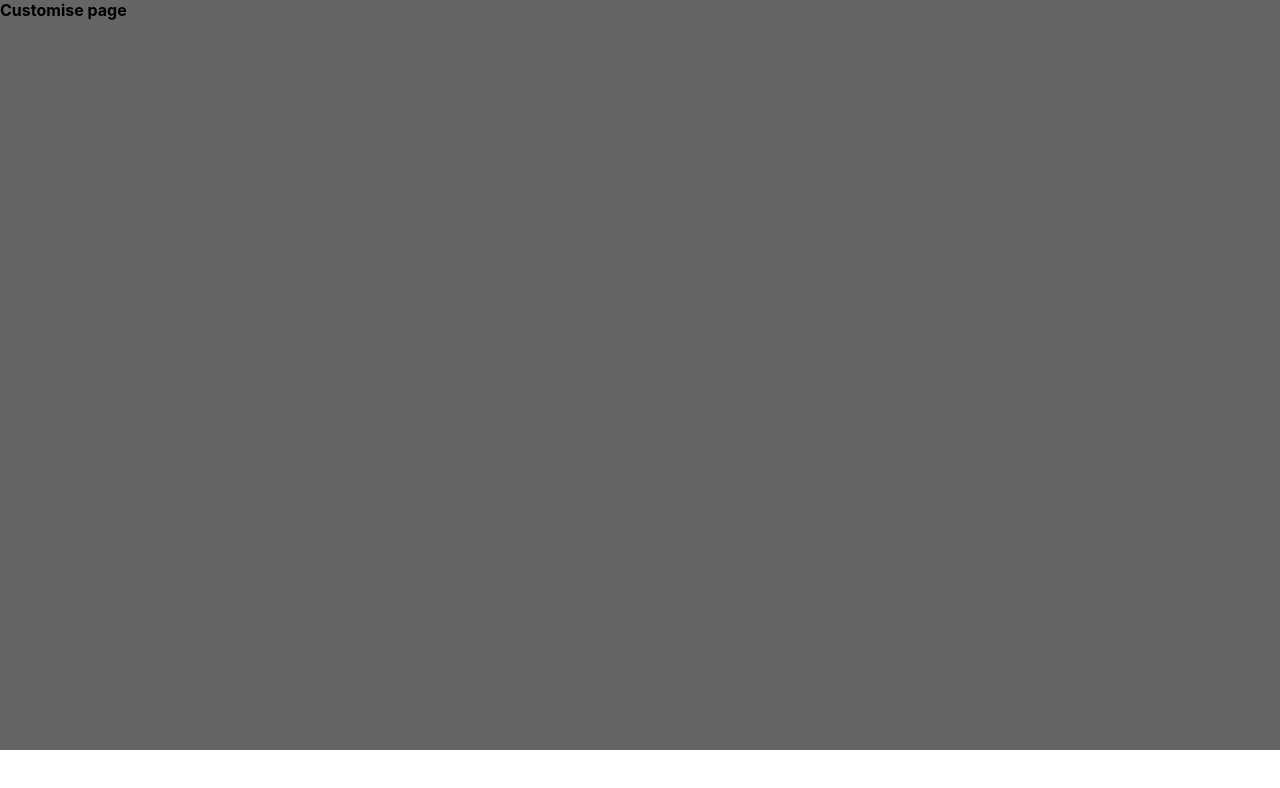
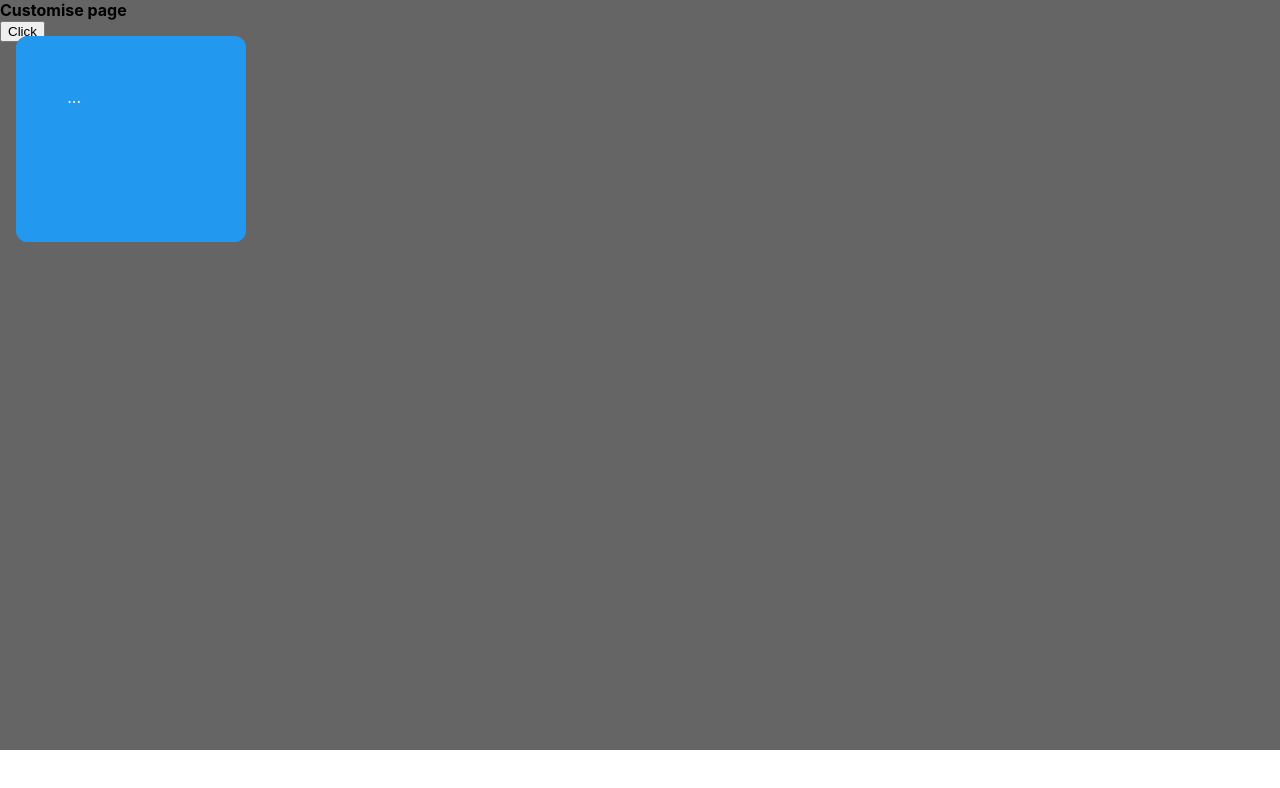
Before and after one commit to JingSZhuo/FY-Project-CV-Builder-Web-Application-, a React app in the folder cv-builder/: page /custom in a window 1280 px wide. Built offline with nearby package versions, Linux system fonts and the light colour scheme; some packages are replaced by stand-ins of ours.

Commit message:
added realtime database

```diff
--- a/cv-builder/package.json
+++ b/cv-builder/package.json
@@ -7,6 +7,8 @@
     "@testing-library/react": "^13.4.0",
     "@testing-library/user-event": "^13.5.0",
     "firebase": "^9.12.1",
+    "interactjs": "^1.10.17",
+    "moveable": "^0.37.1",
     "react": "^18.2.0",
     "react-dom": "^18.2.0",
     "react-scripts": "5.0.1",
--- a/cv-builder/src/firebase.js
+++ b/cv-builder/src/firebase.js
@@ -1,12 +1,8 @@
 // Import the functions you need from the SDKs you need
 import { initializeApp } from "firebase/app";
+import { getDatabase } from 'firebase/database';
 
 
-// TODO: Add SDKs for Firebase products that you want to use
-// https://firebase.google.com/docs/web/setup#available-libraries
-
-// Your web app's Firebase configuration
-// For Firebase JS SDK v7.20.0 and later, measurementId is optional
 const firebaseConfig = {
   apiKey: "AIzaSyCn-vsj2fUxxAP7FRY4UvhRdo93uFBdAZw",
   authDomain: "cvconstruct2022.firebaseapp.com",
@@ -14,10 +10,12 @@ const firebaseConfig = {
   storageBucket: "cvconstruct2022.appspot.com",
   messagingSenderId: "225800717774",
   appId: "1:225800717774:web:426a7fb3ccd0964c49d79f",
-  measurementId: "G-5EVXQ0V8NV"
+  measurementId: "G-5EVXQ0V8NV",
+  databaseURL: "https://cvconstruct2022-default-rtdb.europe-west1.firebasedatabase.app",
 };
 
 // Initialize Firebase
 const app = initializeApp(firebaseConfig);
+const database = getDatabase(app)
 
-export default app
+export default app;
--- a/cv-builder/src/main.css
+++ b/cv-builder/src/main.css
@@ -16,3 +16,18 @@
   margin-top: 50px;
   font-size: 20px;
 }
+
+/*CUSTOMISABLE PAGE CSS*/
+
+.draggable {
+  position: absolute ;
+  width: 10%;
+  min-height: 6.5em;
+  margin: 1rem 0 0 1rem;
+  background-color: #29e;
+  color: white;
+  border-radius: 0.75em;
+  padding: 4%;
+  touch-action: none;
+  user-select: none;
+}
--- a/cv-builder/src/main.js
+++ b/cv-builder/src/main.js
@@ -11,6 +11,7 @@ function MainApp() {
 
       <section className='section1'>
         <h1 className='header'>Header h1</h1>
+
       </section>
     </div>
   );
--- a/cv-builder/src/pages/customisePage.js
+++ b/cv-builder/src/pages/customisePage.js
@@ -1,11 +1,95 @@
+/*CSS FILES*/
 import '../main.css';
 import '../reset.css';
 
+/*PACKAGES*/
+import interact from 'interactjs';
+
+/*FIREBASE*/
+import { getDatabase, ref, set } from 'firebase/database';
+import db from '../firebase';
+
+
 function CustomiseApp () {
+
+    const position = { x: 0, y: 0 }
+
+    // target elements with the "draggable" class
+    interact('.draggable')
+        .draggable({
+        // enable inertial throwing
+        inertia: true,
+        // keep the element within the area of it's parent
+        modifiers: [
+            interact.modifiers.restrictRect({
+            restriction: 'parent',
+            endOnly: true
+            })
+        ],
+        // enable autoScroll
+        autoScroll: true,
+
+        listeners: {
+            // call this function on every dragmove event
+
+            move: dragMoveListener,
+
+            // call this function on every dragend event
+            end (event) {
+            var textEl = event.target.querySelector('p')
+
+            textEl && (textEl.textContent =
+                'moved a distance of ' +
+                (Math.sqrt(Math.pow(event.pageX - event.x0, 2) +
+                        Math.pow(event.pageY - event.y0, 2) | 0))
+                .toFixed(2) + 'px')
+            }
+
+        }
+    })
+
+    function dragMoveListener (event) {
+
+        let target = event.target
+        // keep the dragged position in the data-x/data-y attributes
+        let x = (parseFloat(target.getAttribute('data-x')) || 0) + event.dx
+        let y = (parseFloat(target.getAttribute('data-y')) || 0) + event.dy
+
+        // translate the element
+        target.style.transform = 'translate(' + x + 'px, ' + y + 'px)'
+
+        // update the posiion attributes
+        target.setAttribute('data-x', x)
+        target.setAttribute('data-y', y)
+    }
+
+    // this function is used later in the resizing and gesture demos
+    window.dragMoveListener = dragMoveListener
+
+    function testFunction(db) {
+        console.log("function success")
+        const data = getDatabase(db)
+        set(ref( data, 'user/'), {
+            username: "lol",
+            outerDiv: "some...div...changed",
+            empty: "" ,
+        });
+    }
+
+
     return(
         <div className='main'>
             <section className='section1'>
                 <h1>Customise page</h1>
+
+                <div  class="draggable">
+                    <p> ...</p>
+                </div>
+                <div class="draggable">
+                    <p> ...</p>
+                </div>
+                <button onClick={() => { testFunction(db)}}>Click</button>
+
             </section>
 
         </div>
```
Also changed, not shown: 1 other file.
